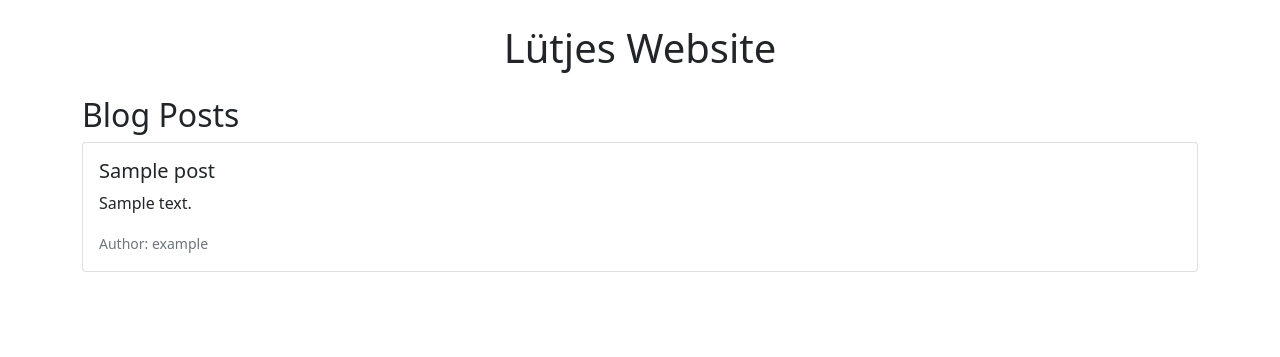
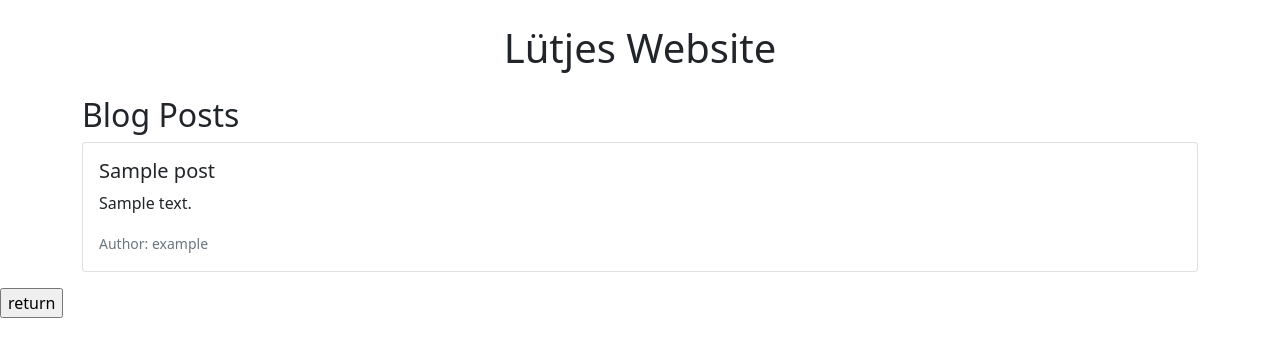
Before and after one commit to Lunixgithub/CoolWebsite, a Flask app: page /posts in a window 1280 px wide. Shown: the top 357 px of the page. Run offline with Flask 3, Linux system fonts and the light colour scheme; tables that the repository leaves empty hold one stand-in row (values such as "Sample post").

Commit message:
added return button

```diff
--- a/templates/posts.html
+++ b/templates/posts.html
@@ -1,4 +1,6 @@
 {% extends "base.html" %}
+
+{% block title %}Posts{% endblock %}
 
 {% block content %}
 <div class="container mt-4">
@@ -16,4 +18,12 @@
     <p>No posts yet.</p>
   {% endfor %}
 </div>
+
+<div>
+<input type="button" class="cool-button" value="return" onclick="location.href='{{ url_for('index') }}'">
+
+
+</div>
+
+
 {% endblock %}
```
